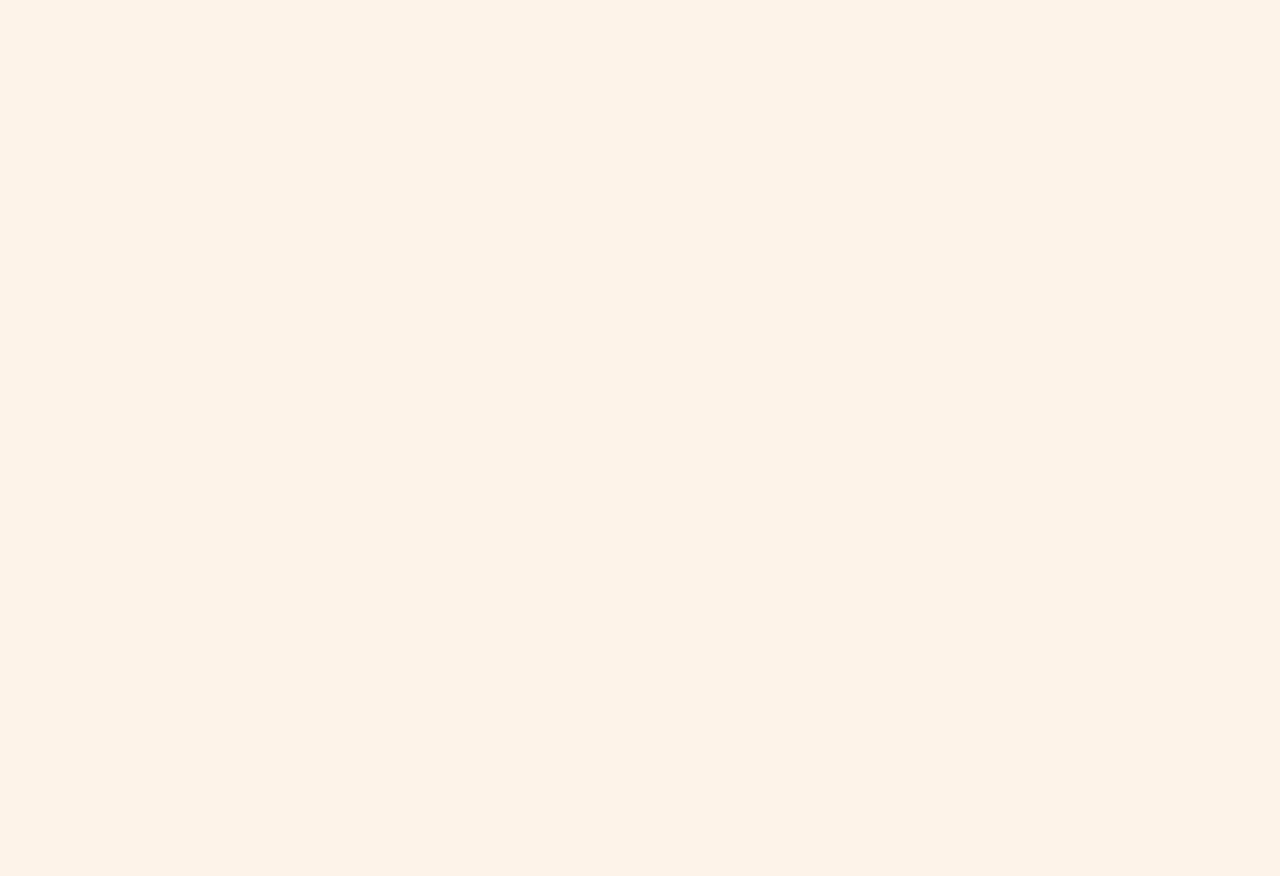
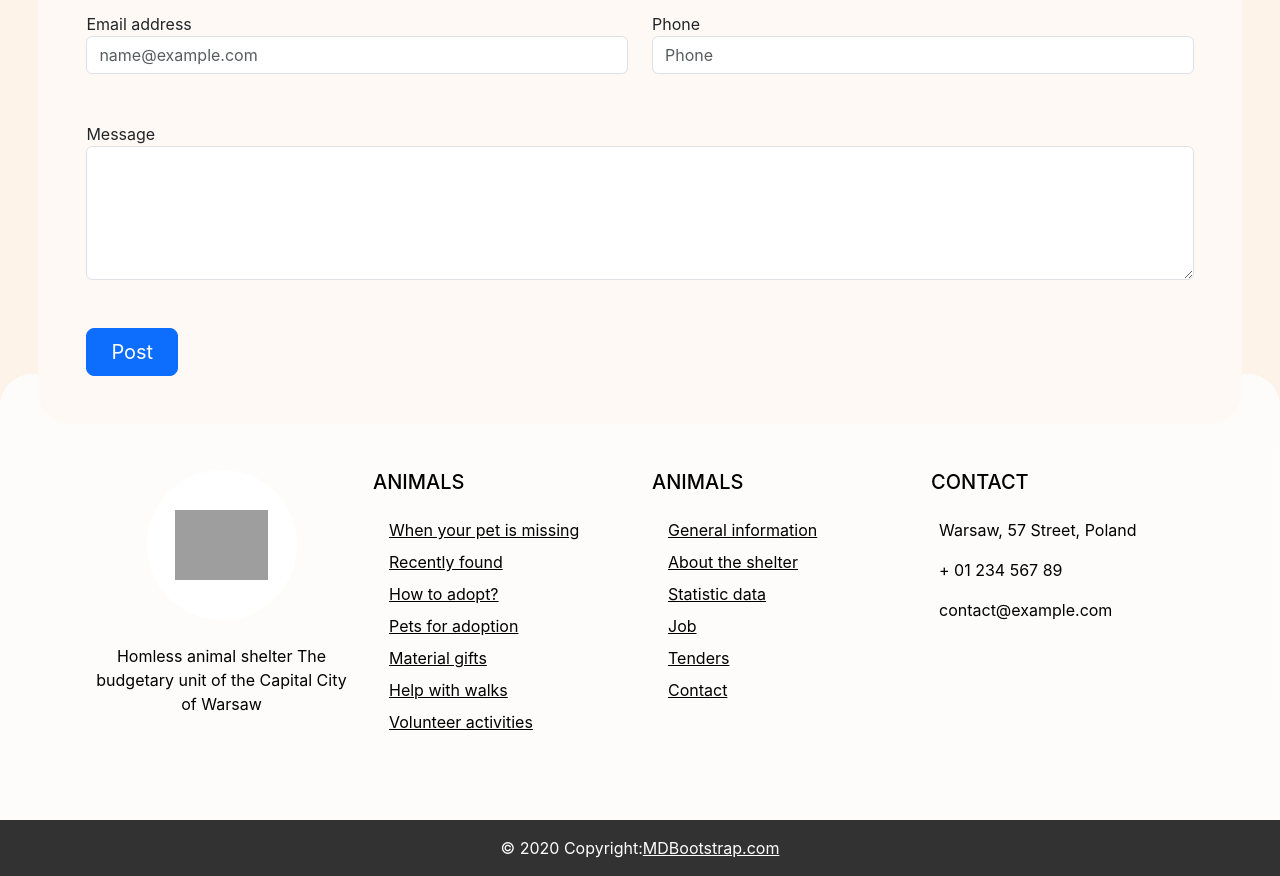
Before and after one commit to priteshsarva/jhummar, a React (Create React App) app: page / in a window 1280 px wide. Shown: the part 1840-2716 px from the top of the page. Before the commit the page ends 1600 px from the top, so only its background shows below. Built offline with nearby package versions, Linux system fonts and the light colour scheme; grey boxes are pictures that could not be loaded.

Commit message:
basic layout header footer and action button

```diff
--- a/src/App.css
+++ b/src/App.css
@@ -0,0 +1,3 @@
+.height{
+    height: 200vh;
+}
--- a/src/App.js
+++ b/src/App.js
@@ -1,14 +1,19 @@
 
 import './App.css';
 import ActionButton from './components/actionbutton/ActionButton';
+import Footer from './components/footer/Footer';
 import NavBar from './components/navbar/NavBar';
 
 function App() {
   return (
-   <>
-   <NavBar />
-   <ActionButton />
-   </>
+    <>
+
+      <NavBar />
+      <ActionButton />
+      <div className="height"></div>
+      <Footer />
+
+    </>
   );
 }
 
--- a/src/components/actionbutton/ActionButton.css
+++ b/src/components/actionbutton/ActionButton.css
@@ -2,6 +2,7 @@
     right: 2%;
     position: fixed;
     top: 75%;
+    z-index: 999;
 }
 
 .actionButton>a {
--- /dev/null
+++ b/src/components/footer/Footer.js
@@ -0,0 +1,158 @@
+import React from 'react'
+import "./Footer.css"
+
+const Footer = () => {
+    return (
+        <>
+
+            <div class="rounded-5 p-5" style={{ backgroundColor: "#fef9f4",  margin:"3%", marginBottom: "-50px",position: "relative", zIndex: "2" }}>
+                <h1>Contact Form</h1>
+                <form id="contact_form" name="contact_form" method="post">
+                    <div class="mb-5 row">
+                        <div class="col">
+                            <label>First Name</label>
+                            <input type="text" required maxlength="50" class="form-control" id="first_name" name="first_name" />
+                        </div>
+                        <div class="col">
+                            <label>Last Name</label>
+                            <input type="text" required maxlength="50" class="form-control" id="last_name" name="last_name" />
+                        </div>
+                    </div>
+                    <div class="mb-5 row">
+                        <div class="col">
+                            <label for="email_addr">Email address</label>
+                            <input type="email" required maxlength="50" class="form-control" id="email_addr" name="email"
+                                placeholder="name@example.com" />
+                        </div>
+                        <div class="col">
+                            <label for="phone_input">Phone</label>
+                            <input type="tel" required maxlength="50" class="form-control" id="phone_input" name="Phone"
+                                placeholder="Phone" />
+                        </div>
+                    </div>
+                    <div class="mb-5">
+                        <label for="message">Message</label>
+                        <textarea class="form-control" id="message" name="message" rows="5"></textarea>
+                    </div>
+                    <button type="submit" class="btn btn-primary px-4 btn-lg">Post</button>
+                </form>
+            </div>
+
+
+
+
+
+            <footer class="text-center text-lg-start text-black pt-5 rounded-top-5" style={{ backgroundColor: "rgba(255, 255, 255, 0.8)", color: 'black' }}>
+                <div class="container p-4 ">
+                    <div class="row my-4">
+                        <div class="col-lg-3 col-md-6 mb-4 mb-md-0">
+                            <div class="rounded-circle bg-white shadow-1-strong d-flex align-items-center justify-content-center mb-4 mx-auto" style={{ width: "150px", height: "150px" }}>
+                                <img src="https://mdbootstrap.com/img/Photos/new-templates/animal-shelter/logo.png" height="70" alt=""
+                                    loading="lazy" />
+                            </div>
+
+                            <p class="text-center">Homless animal shelter The budgetary unit of the Capital City of Warsaw</p>
+
+                            <ul class="list-unstyled d-flex flex-row justify-content-center">
+                                <li>
+                                    <a class="text-black px-2" href="#!">
+                                        <i class="fab fa-facebook-square"></i>
+                                    </a>
+                                </li>
+                                <li>
+                                    <a class="text-black px-2" href="#!">
+                                        <i class="fab fa-instagram"></i>
+                                    </a>
+                                </li>
+                                <li>
+                                    <a class="text-black ps-2" href="#!">
+                                        <i class="fab fa-youtube"></i>
+                                    </a>
+                                </li>
+                            </ul>
+
+                        </div>
+
+                        <div class="col-lg-3 col-md-6 mb-4 mb-md-0">
+                            <h5 class="text-uppercase mb-4">Animals</h5>
+
+                            <ul class="list-unstyled">
+                                <li class="mb-2">
+                                    <a href="#!" class="text-black"><i class="fas fa-paw pe-3"></i>When your pet is missing</a>
+                                </li>
+                                <li class="mb-2">
+                                    <a href="#!" class="text-black"><i class="fas fa-paw pe-3"></i>Recently found</a>
+                                </li>
+                                <li class="mb-2">
+                                    <a href="#!" class="text-black"><i class="fas fa-paw pe-3"></i>How to adopt?</a>
+                                </li>
+                                <li class="mb-2">
+                                    <a href="#!" class="text-black"><i class="fas fa-paw pe-3"></i>Pets for adoption</a>
+                                </li>
+                                <li class="mb-2">
+                                    <a href="#!" class="text-black"><i class="fas fa-paw pe-3"></i>Material gifts</a>
+                                </li>
+                                <li class="mb-2">
+                                    <a href="#!" class="text-black"><i class="fas fa-paw pe-3"></i>Help with walks</a>
+                                </li>
+                                <li class="mb-2">
+                                    <a href="#!" class="text-black"><i class="fas fa-paw pe-3"></i>Volunteer activities</a>
+                                </li>
+                            </ul>
+                        </div>
+
+                        <div class="col-lg-3 col-md-6 mb-4 mb-md-0">
+                            <h5 class="text-uppercase mb-4">Animals</h5>
+
+                            <ul class="list-unstyled">
+                                <li class="mb-2">
+                                    <a href="#!" class="text-black"><i class="fas fa-paw pe-3"></i>General information</a>
+                                </li>
+                                <li class="mb-2">
+                                    <a href="#!" class="text-black"><i class="fas fa-paw pe-3"></i>About the shelter</a>
+                                </li>
+                                <li class="mb-2">
+                                    <a href="#!" class="text-black"><i class="fas fa-paw pe-3"></i>Statistic data</a>
+                                </li>
+                                <li class="mb-2">
+                                    <a href="#!" class="text-black"><i class="fas fa-paw pe-3"></i>Job</a>
+                                </li>
+                                <li class="mb-2">
+                                    <a href="#!" class="text-black"><i class="fas fa-paw pe-3"></i>Tenders</a>
+                                </li>
+                                <li class="mb-2">
+                                    <a href="#!" class="text-black"><i class="fas fa-paw pe-3"></i>Contact</a>
+                                </li>
+                            </ul>
+                        </div>
+
+                        <div class="col-lg-3 col-md-6 mb-4 mb-md-0">
+                            <h5 class="text-uppercase mb-4">Contact</h5>
+
+                            <ul class="list-unstyled">
+                                <li>
+                                    <p><i class="fas fa-map-marker-alt pe-2"></i>Warsaw, 57 Street, Poland</p>
+                                </li>
+                                <li>
+                                    <p><i class="fas fa-phone pe-2"></i>+ 01 234 567 89</p>
+                                </li>
+                                <li>
+                                    <p><i class="fas fa-envelope pe-2 mb-0"></i>contact@example.com</p>
+                                </li>
+                            </ul>
+                        </div>
+                    </div>
+                </div>
+
+                <div class="text-center text-white p-3" style={{ backgroundColor: "rgba(0, 0, 0, 0.8)" }}>
+                    © 2020 Copyright:
+                    <a class="text-white" href="https://mdbootstrap.com/">MDBootstrap.com</a>
+                </div>
+            </footer>
+
+
+        </>
+    )
+}
+
+export default Footer
--- a/src/components/navbar/NavBar.css
+++ b/src/components/navbar/NavBar.css
@@ -1,5 +1,5 @@
 .bg-body-tertiary {
-    --bs-bg-opacity: 0.2;
+    --bs-bg-opacity: 0.6    ;
     box-shadow: 0px 2px 20px 0px rgba(0, 0, 0, 0.1);
     backdrop-filter: blur(10px);
 }
--- a/src/index.css
+++ b/src/index.css
@@ -6,7 +6,6 @@ body {
   -webkit-font-smoothing: antialiased;
   -moz-osx-font-smoothing: grayscale;
   background-color: #fdf3e9;
-  height: 200vh;
 }
 
 code {
@@ -17,4 +16,5 @@ code {
 :root,
 [data-bs-theme=light] {
   --bs-tertiary-bg-rgb: 248, 249, 250;
+  ---bs-primary-rgb: 255, 110, 253;
 }
```
Also changed, not shown: src/components/footer/Footer.css (added).
